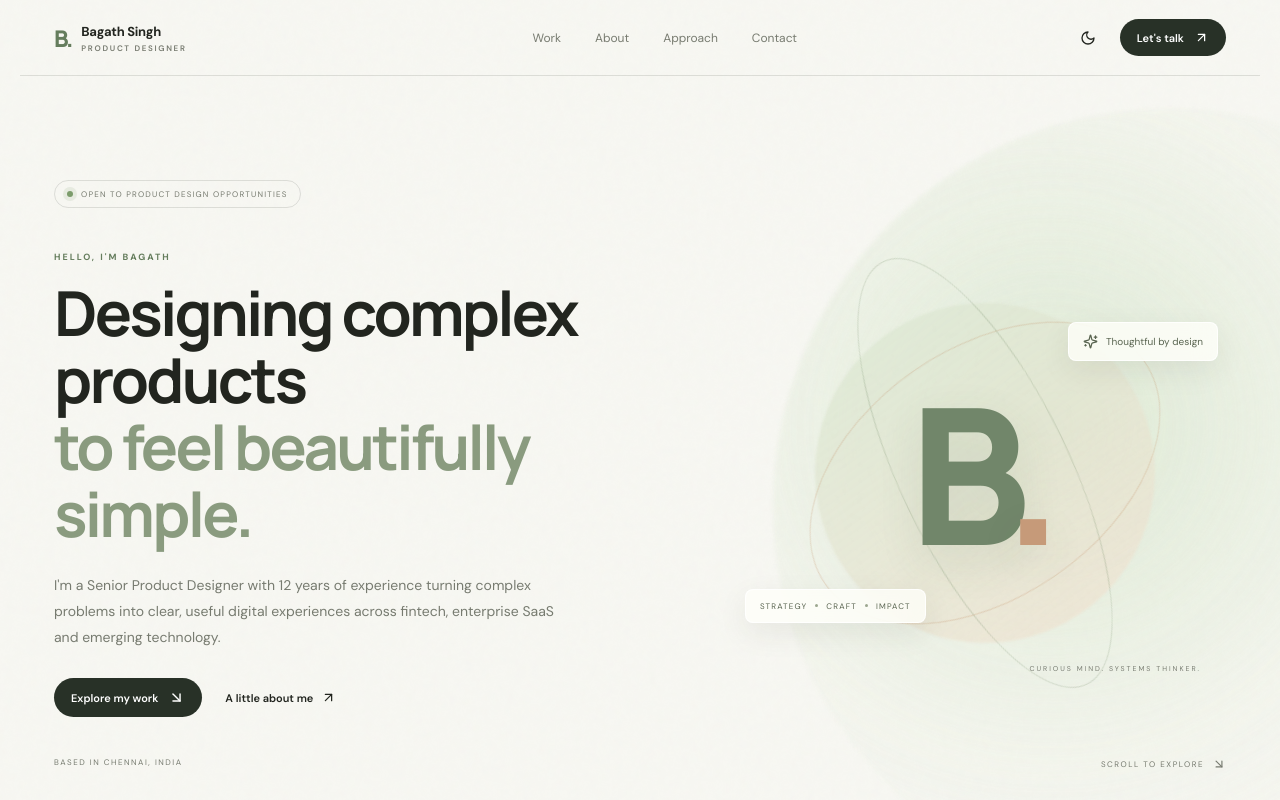
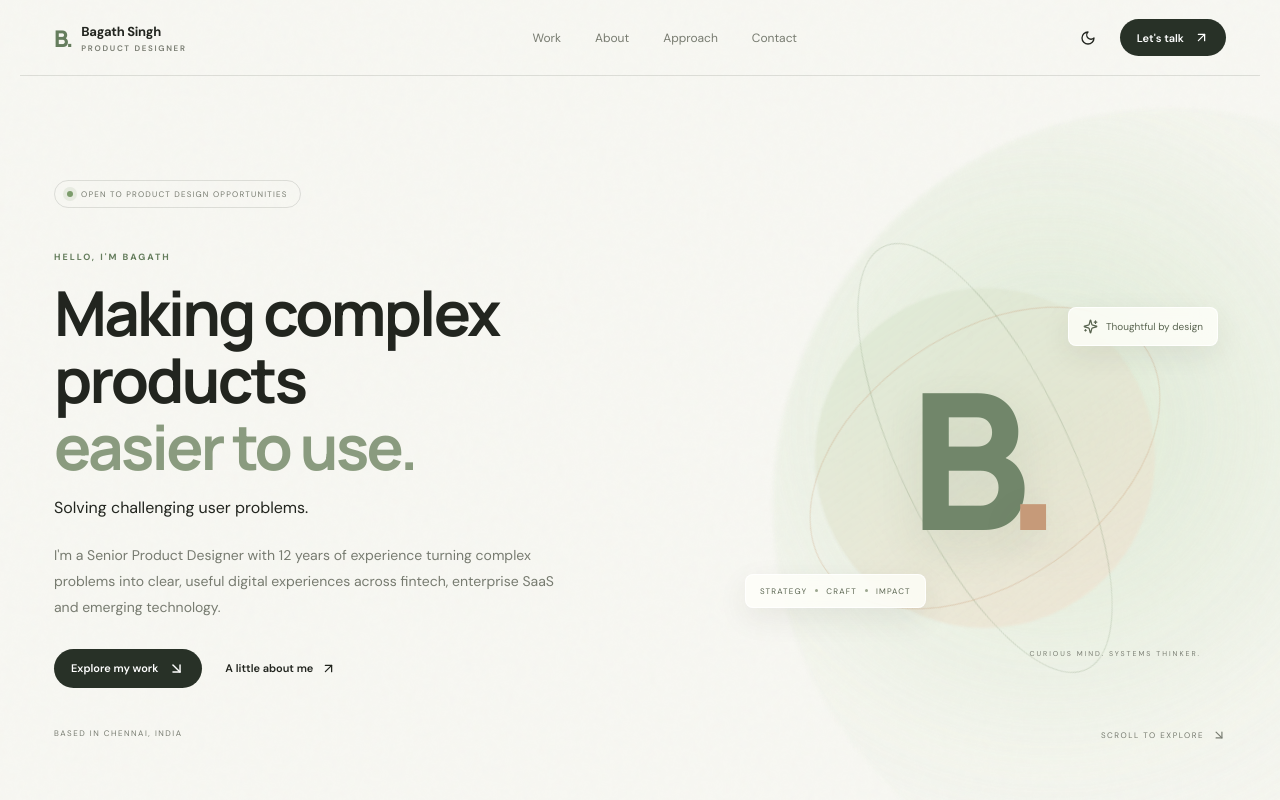
Before and after one commit to remobagath/portfolio, a React (Vite) app: page / in a window 1280 px wide. Shown: the top 800 px of the page. Built offline with nearby package versions, Linux system fonts and the light colour scheme.

Commit message:
Refine portfolio hero headline and supporting message

```diff
--- a/src/App.jsx
+++ b/src/App.jsx
@@ -9,14 +9,16 @@ const projects=[
 {number:'03',type:'AUTOMOTIVE · SAAS',title:'Jusmoto',description:'Bringing clarity to the everyday operations of automotive workshops.',tags:['Workflow design','SaaS'],tone:'jusmoto',size:'small',visual:'garage',href:'/case-studies/jusmoto'},
 {number:'04',type:'EXPERIENCE DESIGN · VR',title:'VR Ticket Booking',description:'Exploring a more immersive way to discover and book live experiences.',tags:['Spatial UX','Prototyping'],tone:'vr',size:'wide',visual:'stadium',href:'/case-studies/vr-ticket-booking'}
 ];
+const supportingPhrases=['Simplifying complex workflows.','Solving challenging user problems.','Turning complexity into clarity.','Designing intelligent experiences.','Building scalable design systems.','Making enterprise software intuitive.','Bridging business goals and user needs.'];
 function BankingVisual(){return <div className="bank-window"><div className="window-top"><span className="window-dots"><i/><i/><i/></span><span>ANB · Digital Banking Platform</span><span className="window-avatar">A</span></div><div className="bank-body"><aside className="bank-sidebar"><b className="bank-mark">◈</b><span className="active">▦</span><span>◷</span><span>▤</span><span>⚙</span></aside><div className="bank-content"><div className="bank-greeting"><div><small>MONDAY · OVERVIEW</small><b>Good morning</b></div><span className="bank-pill">● Platform overview</span></div><div className="bank-metrics"><div><small>Accounts</small><b>Overview</b><em>Customer data</em></div><div><small>Payments</small><b>Activity</b><em>Transactions</em></div><div><small>Services</small><b>Manage</b><em>Operations</em></div></div><div className="bank-chart"><div className="chart-head"><b>Activity overview</b><small>Recent activity</small></div><div className="chart-bars">{[34,52,43,69,48,78,60,88,57,73,92,68,82,58,76,95,70,85,62,90].map((h,i)=><i key={i} style={{height:h+'%'}}/>)}</div><div className="chart-labels"><span>Mon</span><span>Tue</span><span>Wed</span><span>Thu</span><span>Fri</span><span>Sat</span><span>Sun</span></div></div></div></div></div>}
 function AuthVisual(){return <div className="auth-visual"><div className="phone"><div className="phone-camera"/><div className="phone-brand">◈ <span>v-key</span></div><div className="fingerprint">◎</div><b>Identity verified</b><small>Secure authentication</small><div className="phone-line"/></div><div className="auth-orbit orbit-one"/><div className="auth-orbit orbit-two"/></div>}
 function GarageVisual(){return <div className="garage-visual"><div className="garage-sun"/><div className="garage-road"/><div className="garage-car"><span/><i/><b/></div><div className="garage-label">WORKSHOP<br/>MANAGEMENT</div></div>}
 function StadiumVisual(){return <div className="stadium-visual"><div className="stadium-glow"/><div className="stadium-roof"/><div className="stadium-bowl"><div className="stadium-lights"/><div className="stadium-field"/></div><div className="vr-chip">IMMERSIVE EXPERIENCE</div></div>}
 function ProjectCard({project}){const Visual={banking:BankingVisual,auth:AuthVisual,garage:GarageVisual,stadium:StadiumVisual}[project.visual];return <a className={'project-card '+project.tone+' '+project.size} href={project.href}><div className="project-visual"><Visual/><span className="project-open"><ArrowUpRight size={19}/></span></div><div className="project-info"><div className="project-meta"><span>{project.number} / {project.type}</span><span className="project-arrow"><ArrowUpRight size={17}/></span></div><h3>{project.title}</h3><p>{project.description}</p><div className="project-tags">{project.tags.map(t=><span key={t}>{t}</span>)}</div></div></a>}
 export default function App(){
- const [dark,setDark]=useState(false),[menu,setMenu]=useState(false),[path,setPath]=useState(window.location.pathname);
+ const [dark,setDark]=useState(false),[menu,setMenu]=useState(false),[path,setPath]=useState(window.location.pathname),[phraseIndex,setPhraseIndex]=useState(0);
  useEffect(()=>{document.documentElement.dataset.theme=dark?'dark':'light'},[dark]);
+ useEffect(()=>{const timer=window.setInterval(()=>setPhraseIndex(index=>(index+1)%supportingPhrases.length),3200);return()=>window.clearInterval(timer)},[]);
  useEffect(()=>{const pop=()=>setPath(window.location.pathname);window.addEventListener('popstate',pop);return()=>window.removeEventListener('popstate',pop)},[]);
  useEffect(()=>{const io=new IntersectionObserver(es=>es.forEach(e=>{if(e.isIntersecting){e.target.classList.add('is-visible');io.unobserve(e.target)}}),{threshold:.12});document.querySelectorAll('.reveal').forEach(el=>io.observe(el));return()=>io.disconnect()},[path]);
  const navigateHome=()=>{history.pushState({},'', '/');setPath('/');window.scrollTo(0,0)};
@@ -25,7 +27,7 @@ export default function App(){
  return <div className="site-shell"><a className="skip-link" href="#main-content">Skip to content</a><div className="ambient ambient-a"/><div className="ambient ambient-b"/><div className="grain"/>
  <header className="site-header"><a className="brand" href="/" onClick={e=>{e.preventDefault();navigateHome()}}><span className="brand-symbol">B.</span><span>Bagath Singh<small>PRODUCT DESIGNER</small></span></a><button className="mobile-menu" onClick={()=>setMenu(!menu)} aria-label="Toggle navigation">{menu?<X/>:<Menu/>}</button><nav className={menu?'nav-open':''}><a href="/#work" onClick={()=>setMenu(false)}>Work</a><a href="/#about" onClick={()=>setMenu(false)}>About</a><a href="/#approach" onClick={()=>setMenu(false)}>Approach</a><a href="/#contact" onClick={()=>setMenu(false)}>Contact</a></nav><div className="header-actions"><button className="theme-toggle" onClick={()=>setDark(!dark)} aria-label="Toggle theme">{dark?<Sun size={16}/>:<Moon size={16}/>}</button><a className="contact-button" href="/#contact">Let's talk <ArrowUpRight size={15}/></a></div></header>
  {active?<CaseStudy id={active} onBack={navigateHome}/>:path.startsWith("/case-studies/")?<main id="main-content" className="not-found"><p className="eyebrow">PAGE NOT FOUND</p><h1>This page is taking a different route.</h1><button className="primary-button" onClick={navigateHome}>Back to portfolio <ArrowUpRight size={15}/></button></main>:<main id="main-content">
- <section className="hero"><div className="hero-copy reveal"><div className="availability"><span/> OPEN TO PRODUCT DESIGN OPPORTUNITIES</div><p className="eyebrow">HELLO, I'M BAGATH</p><h1>Designing complex products<br/><span>to feel beautifully simple.</span></h1><p className="hero-description">I'm a Senior Product Designer with 12 years of experience turning complex problems into clear, useful digital experiences across fintech, enterprise SaaS and emerging technology.</p><div className="hero-actions"><a className="primary-button" href="#work">Explore my work <ArrowDownRight size={17}/></a><a className="text-link" href="#about">A little about me <ArrowUpRight size={15}/></a></div></div><div className="hero-art reveal"><div className="hero-art-orbit orbit-a"/><div className="hero-art-orbit orbit-b"/><div className="hero-note note-top"><Sparkles size={15}/> Thoughtful by design</div><div className="hero-monogram">B<span>.</span></div><div className="hero-note note-bottom">STRATEGY <i/> CRAFT <i/> IMPACT</div><div className="hero-art-caption">CURIOUS MIND. SYSTEMS THINKER.</div></div><div className="hero-foot"><span>BASED IN CHENNAI, INDIA</span><span>SCROLL TO EXPLORE <ArrowDownRight size={14}/></span></div></section>
+ <section className="hero"><div className="hero-copy reveal"><div className="availability"><span/> OPEN TO PRODUCT DESIGN OPPORTUNITIES</div><p className="eyebrow">HELLO, I'M BAGATH</p><h1>Making complex products<br/><span>easier to use.</span></h1><p className="hero-support" aria-live="polite">{supportingPhrases[phraseIndex]}</p><p className="hero-description">I'm a Senior Product Designer with 12 years of experience turning complex problems into clear, useful digital experiences across fintech, enterprise SaaS and emerging technology.</p><div className="hero-actions"><a className="primary-button" href="#work">Explore my work <ArrowDownRight size={17}/></a><a className="text-link" href="#about">A little about me <ArrowUpRight size={15}/></a></div></div><div className="hero-art reveal"><div className="hero-art-orbit orbit-a"/><div className="hero-art-orbit orbit-b"/><div className="hero-note note-top"><Sparkles size={15}/> Thoughtful by design</div><div className="hero-monogram">B<span>.</span></div><div className="hero-note note-bottom">STRATEGY <i/> CRAFT <i/> IMPACT</div><div className="hero-art-caption">CURIOUS MIND. SYSTEMS THINKER.</div></div><div className="hero-foot"><span>BASED IN CHENNAI, INDIA</span><span>SCROLL TO EXPLORE <ArrowDownRight size={14}/></span></div></section>
  <section className="work-section" id="work"><div className="section-heading reveal"><div><p className="eyebrow">SELECTED WORK · 2022—2026</p><h2>Thoughtful work.<br/><span>Meaningful outcomes.</span></h2></div><p>A selection of products and experiences shaped through curiosity, collaboration and a healthy obsession with the details.</p></div><div className="project-grid">{projects.map(p=><div className="reveal" key={p.number}><ProjectCard project={p}/></div>)}</div></section>
  <section className="about-section" id="about"><div className="about-kicker reveal"><p className="eyebrow">A BIT ABOUT ME</p><span>01 — 03</span></div><div className="about-content reveal"><h2>I make the complicated<br/>feel <span>clear and human.</span></h2><div className="about-copy"><p>For 12 years, I've worked at the intersection of user needs, business goals and technology. I enjoy untangling complex workflows, finding the signal in the noise, and helping teams turn ambitious ideas into products people can actually use.</p><p>My experience spans fintech, digital banking, cybersecurity and SaaS—partnering closely with product managers and engineers from early discovery through delivery.</p><a href="/#contact" className="text-link">Let's make something meaningful <ArrowUpRight size={15}/></a></div></div></section>
  <section className="approach-section" id="approach"><div className="section-heading reveal"><div><p className="eyebrow">HOW I THINK</p><h2>Good design is a<br/><span>team sport.</span></h2></div><p>Clarity comes from asking better questions, making ideas tangible and staying close to the people we're designing for.</p></div><div className="approach-grid">{[['01','Understand','Research, context and the real problem behind the brief.'],['02','Shape','Structure, journeys and clear interaction models.'],['03','Craft','Accessible interfaces and systems that scale.'],['04','Validate','Prototype, learn and refine with evidence.']].map(([n,t,d])=><div className="approach-item reveal" key={n}><span>{n}</span><h3>{t}</h3><p>{d}</p></div>)}</div></section>
```
